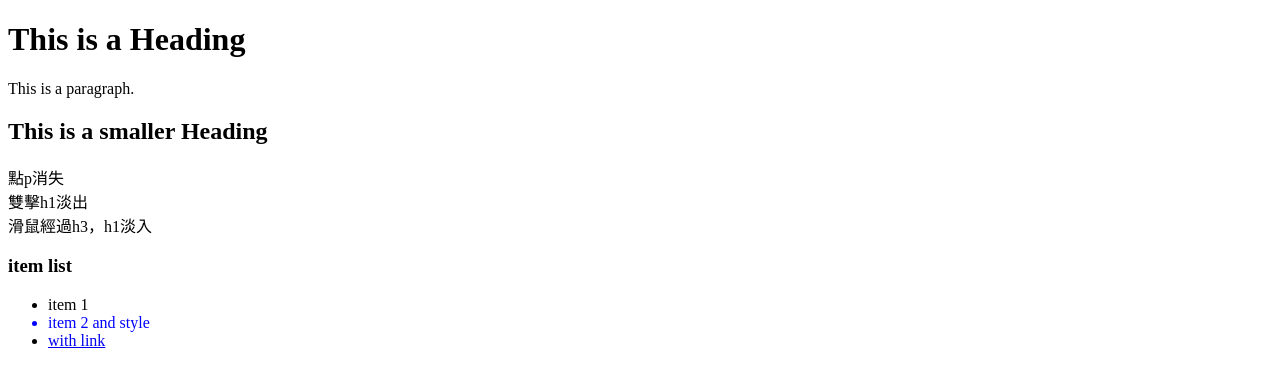
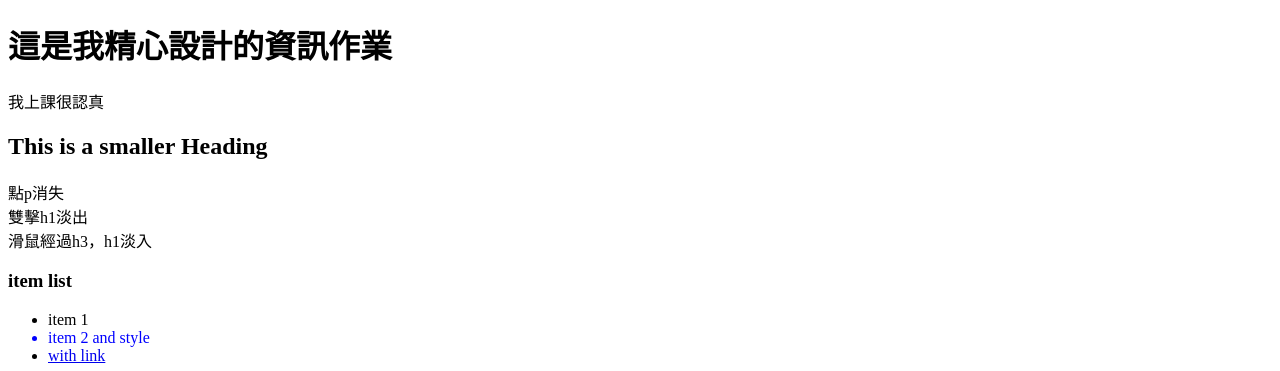
Before and after one commit to Timmy-Chien/Timmy-Chien.github.io, a plain HTML site: page web_simple_example/index.html in a window 1280 px wide. Shown: the top 371 px of the page. Drawn offline with nearby package versions, Linux system fonts and the light colour scheme.

Commit message:
Add files via upload

```diff
--- a/web_simple_example/index.html
+++ b/web_simple_example/index.html
@@ -20,8 +20,8 @@
 </head>
 <body>
 
-<h1>This is a Heading</h1>
-<p>This is a paragraph.</p>
+<h1>這是我精心設計的資訊作業</h1>
+<p>我上課很認真</p>
 
 <h2>This is a smaller Heading</h2>
 <p>點p消失<br>雙擊h1淡出<br>滑鼠經過h3，h1淡入</p>
```
